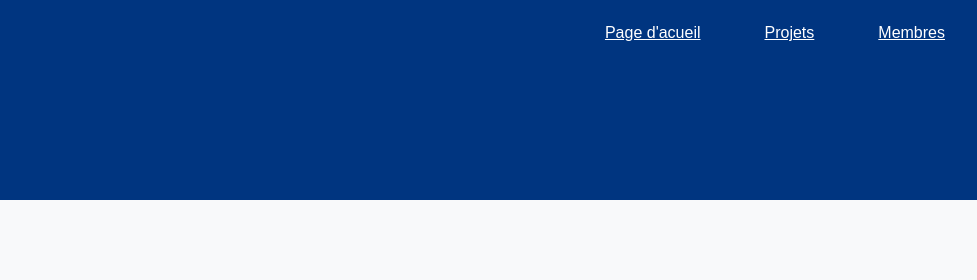
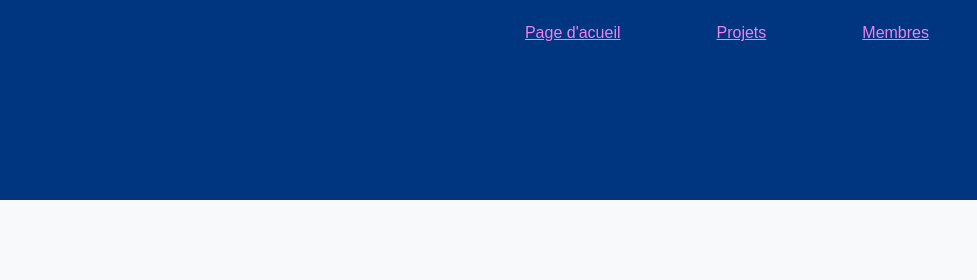
Before and after one commit to antefix1412/sit_asso, a plain HTML site: page contact.html in a window 1280 px wide. Shown: the top 280 px of the page, 303-1280 px from the left. Drawn offline with Linux system fonts and the light colour scheme; a web font is replaced by a local one.

Commit message:
ajout oral

```diff
--- a/css/style.css
+++ b/css/style.css
@@ -16,7 +16,7 @@ body {
 /* En-tête */
 header {
     background-color: #003580;
-    color: white;
+    color: rgb(255, 255, 255);
     padding: 20px 0;
     display: flex;
     justify-content: space-between;
@@ -43,8 +43,9 @@ header ul{
 }
 
 header li a{
-    color: white;
+    color: violet;
     padding: 2rem;
+    margin: 1rem;
 }
 
 header li{
```
